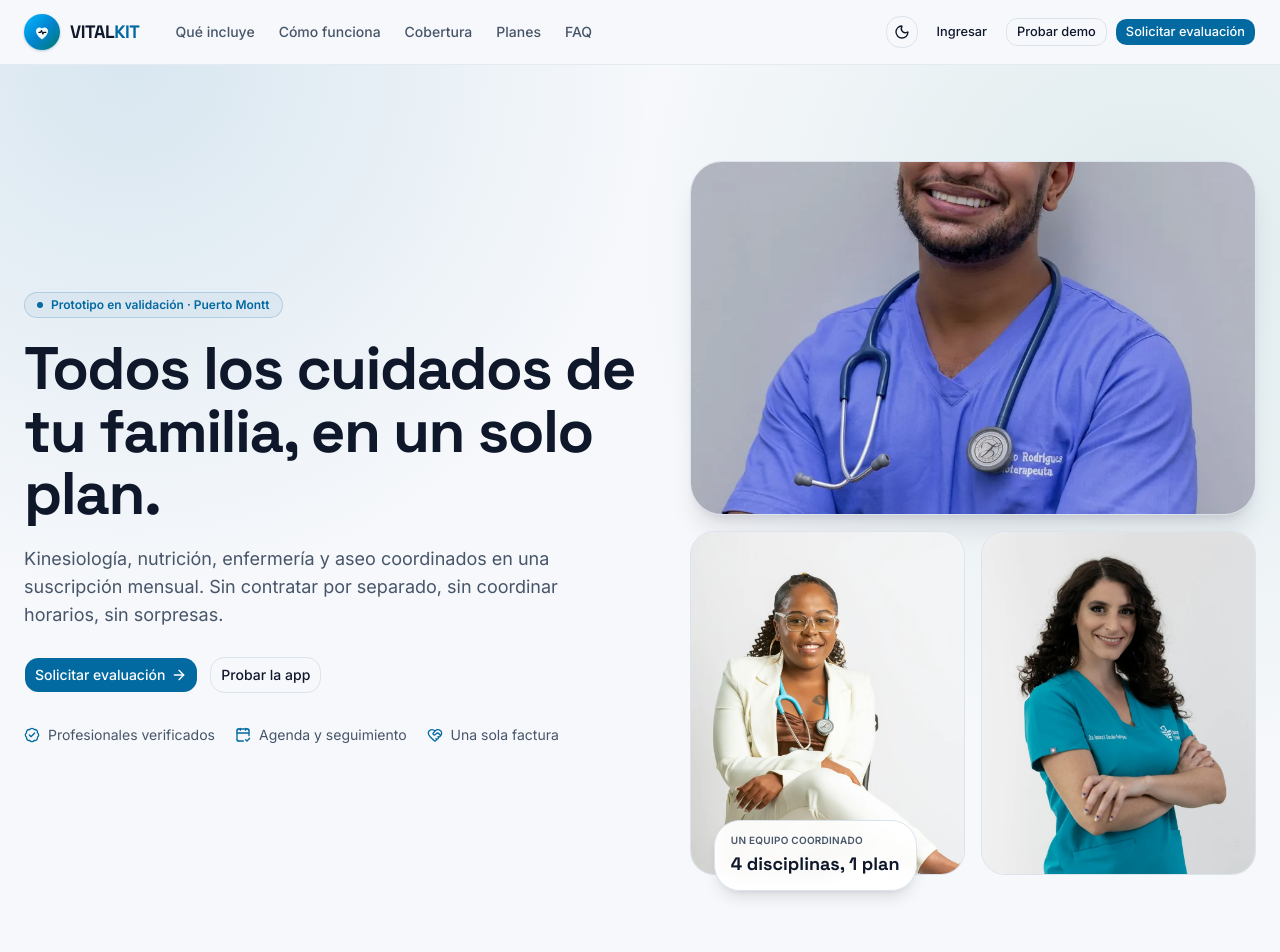
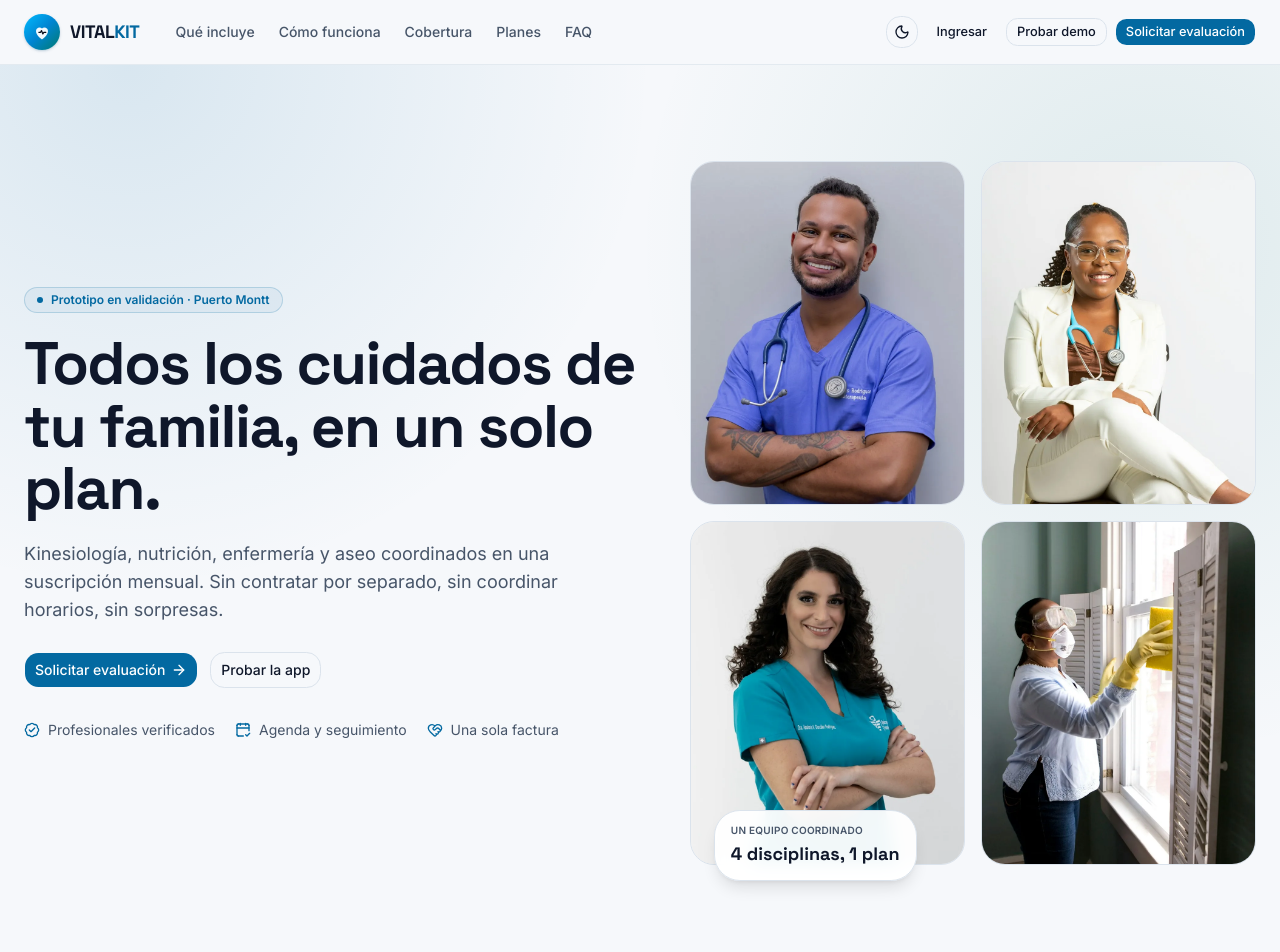
Before and after one commit to matiasmoraga337-bit/vitalkit-coordina, a Next.js app: page / in a window 1280 px wide. Shown: the top 952 px of the page. Built offline with nearby package versions, Linux system fonts and the light colour scheme.

Commit message:
feat: show all four disciplines in landing hero

```diff
--- a/src/components/landing/landing-hero.tsx
+++ b/src/components/landing/landing-hero.tsx
@@ -2,6 +2,7 @@ import Image from "next/image";
 import Link from "next/link";
 import { ArrowRight, BadgeCheck, CalendarCheck2, HeartHandshake } from "lucide-react";
 import { buttonVariants } from "@/components/ui/button";
+import { disciplines } from "@/lib/landing-data";
 import { cn } from "@/lib/utils";
 
 const trust = [
@@ -52,34 +53,21 @@ export function LandingHero() {
 
         <div className="relative mx-auto w-full max-w-lg lg:max-w-none">
           <div className="grid grid-cols-2 gap-3 sm:gap-4">
-            <div className="relative col-span-2 aspect-[16/10] overflow-hidden rounded-[2rem] border bg-muted shadow-xl shadow-slate-900/10">
+            {disciplines.map((discipline, index) => (
+              <div
+                key={discipline.id}
+                className="relative aspect-[4/5] overflow-hidden rounded-[1.5rem] border bg-muted"
+              >
                 <Image
-                src="/landing/kine.webp"
-                alt="Kinesiólogo atendiendo a domicilio"
+                  src={discipline.image}
+                  alt={`Profesional de ${discipline.name}`}
                   fill
-                priority
-                sizes="(max-width: 1024px) 90vw, 560px"
-                className="object-cover"
-              />
-            </div>
-            <div className="relative aspect-[4/5] overflow-hidden rounded-[1.5rem] border bg-muted">
-              <Image
-                src="/landing/nutri.webp"
-                alt="Nutricionista"
-                fill
+                  priority={index === 0}
                   sizes="(max-width: 1024px) 45vw, 260px"
                   className="object-cover"
                 />
               </div>
-            <div className="relative aspect-[4/5] overflow-hidden rounded-[1.5rem] border bg-muted">
-              <Image
-                src="/landing/nurse.webp"
-                alt="Enfermera a domicilio"
-                fill
-                sizes="(max-width: 1024px) 45vw, 260px"
-                className="object-cover"
-              />
-            </div>
+            ))}
           </div>
           <div className="absolute -bottom-4 left-4 rounded-2xl border bg-card/95 px-4 py-3 shadow-lg backdrop-blur sm:left-6">
             <p className="text-[10px] font-semibold uppercase tracking-wide text-muted-foreground">
```
Lines whose indentation alone changed are shown as unchanged.
